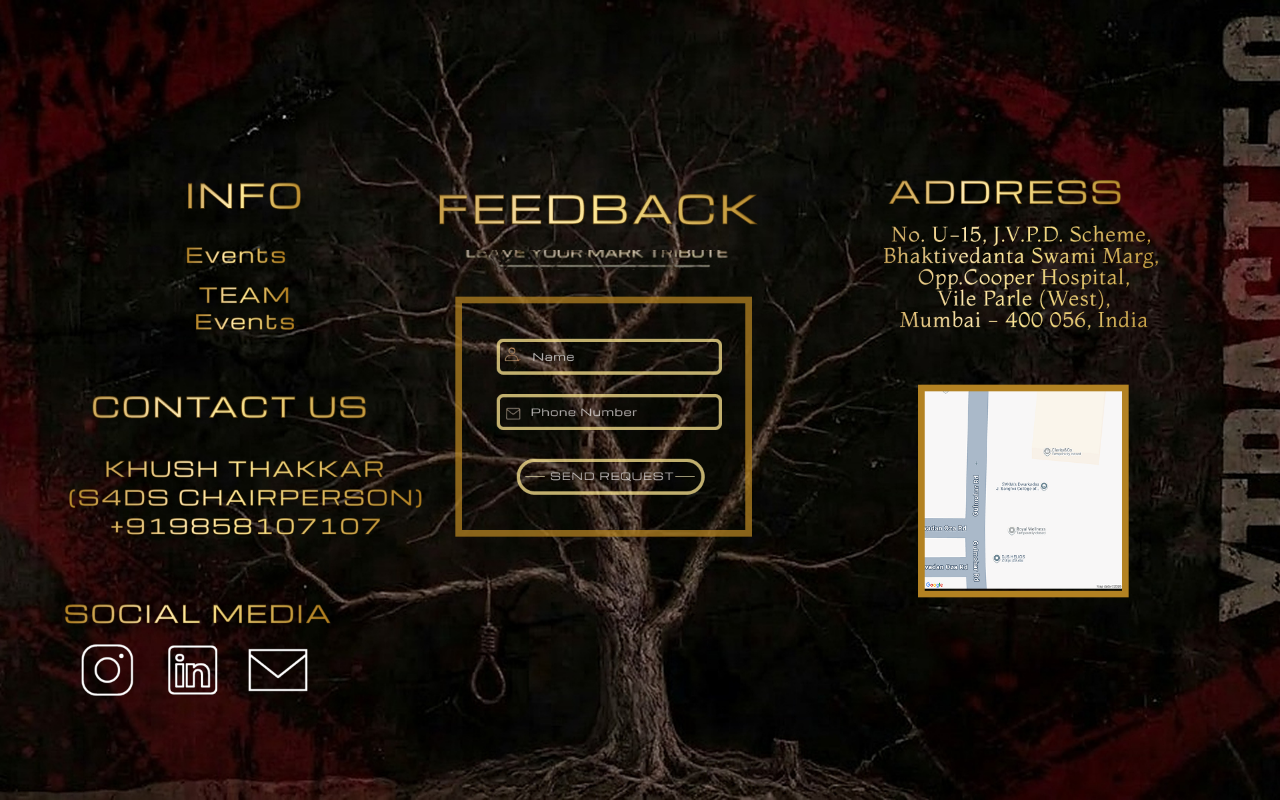
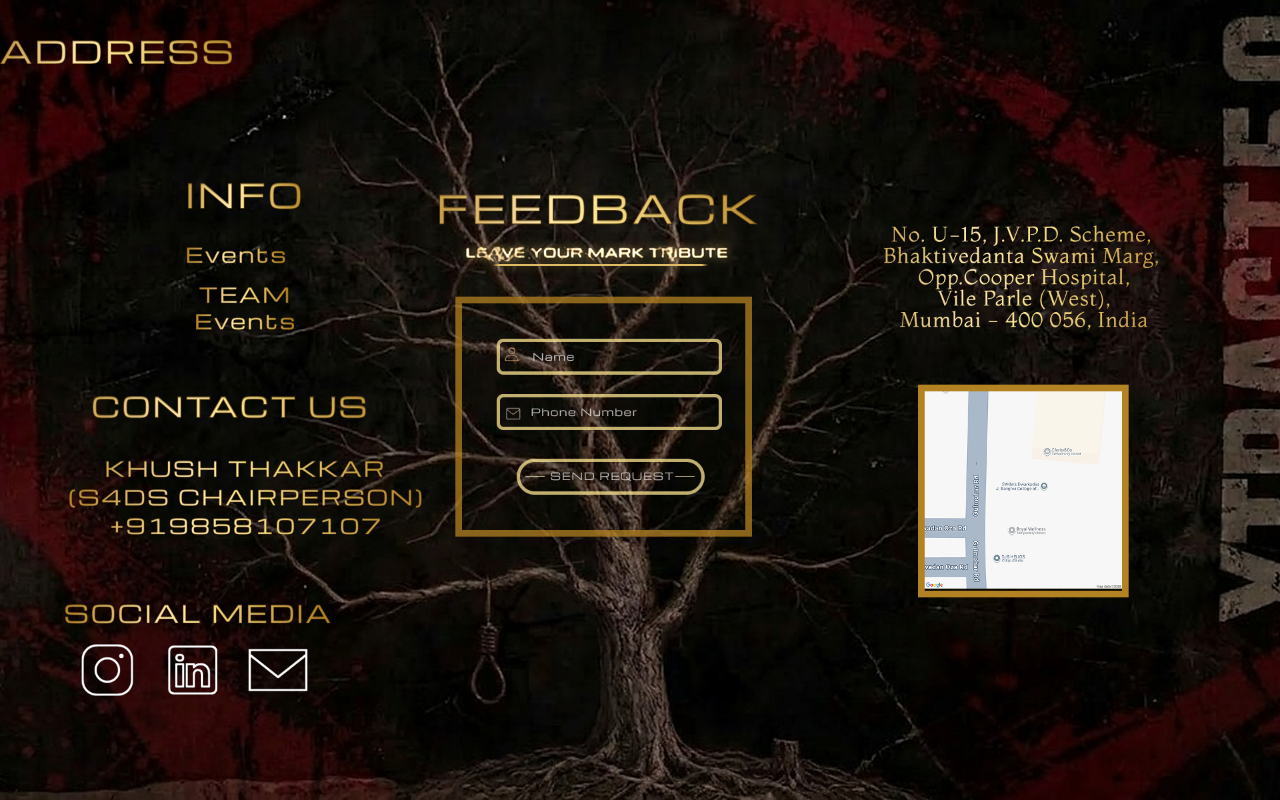
Before and after one commit to SuhaanShah/district13-feedback, a React (Vite) app: page / in a window 1280 px wide. Built offline with nearby package versions, Linux system fonts and the light colour scheme.

Commit message:
Fix leave your mark tribute text and line visibility

```diff
--- a/src/App.css
+++ b/src/App.css
@@ -56,18 +56,20 @@
   height: 47px;
 }
 
-/* 2. Tribute Subtitle */
+/* 2. Tribute Subtitle & Gold Line */
 .tribute-subtitle {
   left: 690px;
-  top: 315px;
+  top: 305px;
   width: 420px;
-  height: 30px;
+  height: 45px;
   z-index: 5;
+  filter: drop-shadow(0 0 6px rgba(223, 186, 109, 0.45));
 }
 
 .tribute-subtitle img {
   width: 420px;
-  height: 30px;
+  height: 45px;
+  object-fit: contain;
 }
 
 /* 3. Feedback Card Box */
@@ -318,7 +320,7 @@
 }
 
 /* 7. ADDRESS Column */
-.address-title {
+.address-header {
   left: 1333px;
   top: 210px;
   width: 349px;
--- a/src/App.jsx
+++ b/src/App.jsx
@@ -14,7 +14,7 @@ import iconInstagram from './assets/icon_instagram.png';
 import iconLinkedin from './assets/icon_linkedin.png';
 import iconEmail from './assets/icon_email.png';
 import feedbackTitle from './assets/feedback_title.png';
-import leaveYourMarkTribute from './assets/leave_your_mark_tribute.png';
+import leaveYourMarkComplete from './assets/leave_your_mark_complete.png';
 import cleanCardTransparent from './assets/clean_card_transparent.png';
 import addressTitle from './assets/address_title.png';
 import addressText from './assets/address_text.png';
@@ -30,7 +30,6 @@ function App() {
     const updateScale = () => {
       const scaleX = window.innerWidth / 1920;
       const scaleY = window.innerHeight / 1080;
-      // Scale uniformly to fit perfectly within the viewport
       const s = Math.min(scaleX, scaleY);
       document.documentElement.style.setProperty('--stage-scale', s.toString());
     };
@@ -59,9 +58,9 @@ function App() {
           <img src={feedbackTitle} alt="FEEDBACK" />
         </div>
 
-        {/* Tribute Subtitle */}
+        {/* Tribute Subtitle & Line */}
         <div className="stage-elem tribute-subtitle">
-          <img src={leaveYourMarkTribute} alt="LEAVE YOUR MARK TRIBUTE" />
+          <img src={leaveYourMarkComplete} alt="LEAVE YOUR MARK TRIBUTE" />
         </div>
 
         {/* Feedback Card Box with Exact Figma Graphics */}
```
Also changed, not shown: src/assets/leave_your_mark_complete.png (added), 1 other file (tests, documents, lock files or other folders).
